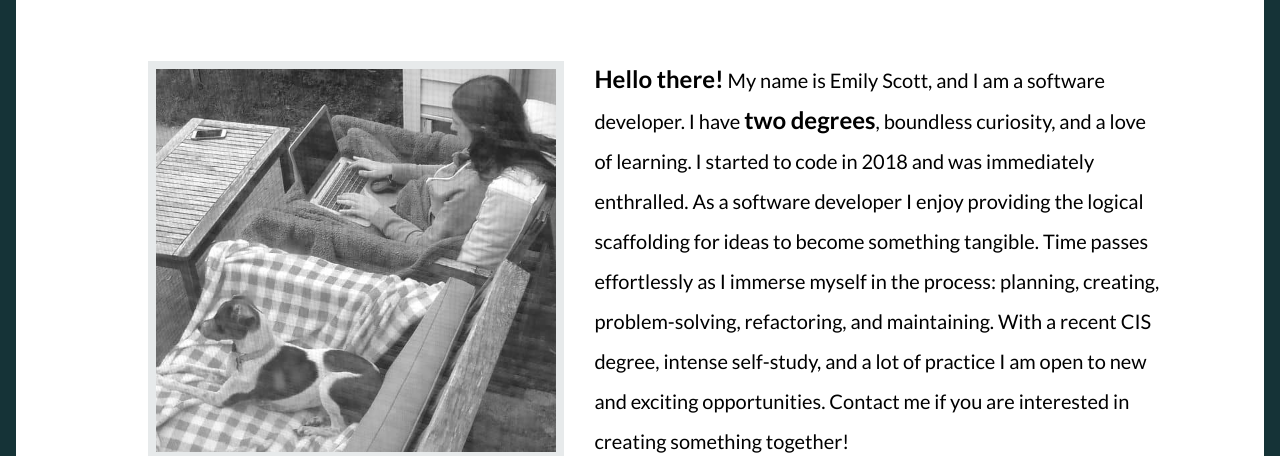
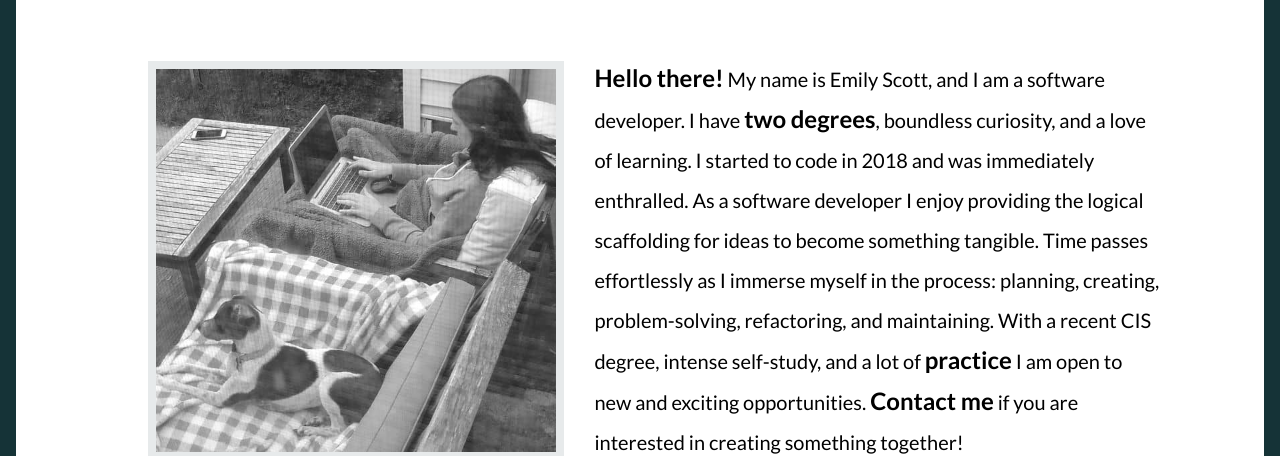
Before and after one commit to escott2/portfolio, a plain HTML site: page index.html in a window 1280 px wide. Shown: the part 358-814 px from the top of the page. Drawn offline with nearby package versions, Linux system fonts and the light colour scheme.

Commit message:
Add links to intro content

```diff
--- a/css/styles.css
+++ b/css/styles.css
@@ -381,7 +381,7 @@ nav {
   content: "";
   position: absolute;
   width: 6px;
-  /* background-color: black; */
+  background-color: black;
   top: 0;
   bottom: 0;
   left: 31px;
--- a/index.html
+++ b/index.html
@@ -66,7 +66,7 @@
               <img class="self-photo" src="img/portfolio-outdoor-coding.jpg" alt="coding outside">
             </div>
             <p class="intro-content">
-              <span class="intro-content--emphasized">Hello there!</span> My name is Emily Scott, and I am a software developer. I have <a class="intro-content--emphasized" href="#link-about__education">two degrees</a>, boundless curiosity, and a love of learning. I started to code in 2018 and was immediately enthralled. As a software developer I enjoy providing the logical scaffolding for ideas to become something tangible. Time passes effortlessly as I immerse myself in the process: planning, creating, problem-solving, refactoring, and maintaining. With a recent CIS degree, intense self-study, and a lot of practice I am open to new and exciting opportunities. Contact me if you are interested in creating something together!
+              <span class="intro-content--emphasized">Hello there!</span> My name is Emily Scott, and I am a software developer. I have <a class="intro-content--emphasized" href="#link-about__education">two degrees</a>, boundless curiosity, and a love of learning. I started to code in 2018 and was immediately enthralled. As a software developer I enjoy providing the logical scaffolding for ideas to become something tangible. Time passes effortlessly as I immerse myself in the process: planning, creating, problem-solving, refactoring, and maintaining. With a recent CIS degree, intense self-study, and a lot of <a class="intro-content--emphasized" href="#link-projects">practice</a> I am open to new and exciting opportunities. <a class="intro-content--emphasized" href="#link-contact">Contact me</a> if you are interested in creating something together!
 
 <!--
               I am drawn to the way programming engages my mind in a variety of ways as I plan, create, problem-solve, and continually learn. It provided logical scaffolding to my creativity.
```
